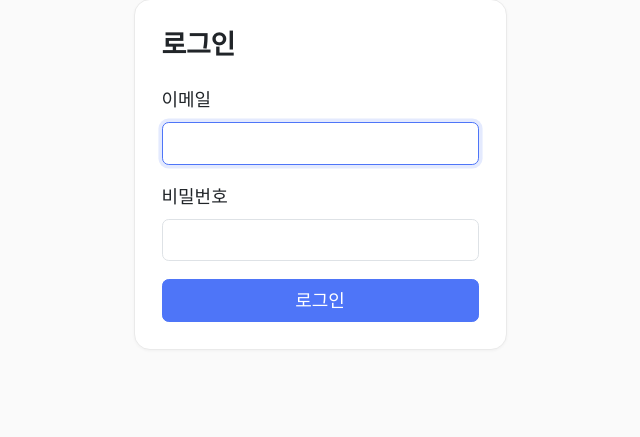
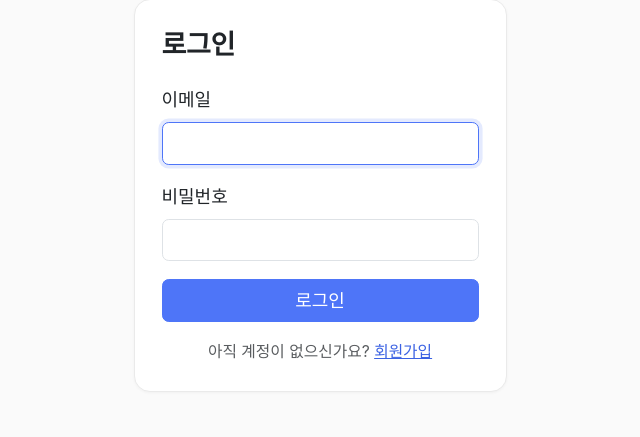
Before and after one commit to jin-park0115/ax-evalutator, a Django app: page /accounts/login/ in a window 1280 px wide. Shown: the part 110-547 px from the top of the page, without its empty margins (320-960 px from the left). Run offline with Django 5.2, Linux system fonts and the light colour scheme; some libraries are stand-ins or nearby versions; some web fonts are replaced.

Commit message:
fix: 로그인 화면 회원가입 링크 누락분 커밋
이전 커밋에서 빠뜨렸던 변경사항(회원가입 안내 링크 추가)을 반영.

Co-Authored-By: Claude Opus 5 <noreply@anthropic.com>

```diff
--- a/project/templates/accounts/login.html
+++ b/project/templates/accounts/login.html
@@ -27,6 +27,10 @@
           <button type="submit" class="btn btn-primary w-100">로그인</button>
         </form>
 
+        <p class="text-center text-muted small mt-3 mb-0">
+          아직 계정이 없으신가요? <a href="{% url 'signup' %}">회원가입</a>
+        </p>
+
         {% get_providers as socialaccount_providers %}
         {% if socialaccount_providers %}
         <hr class="my-4">
```
